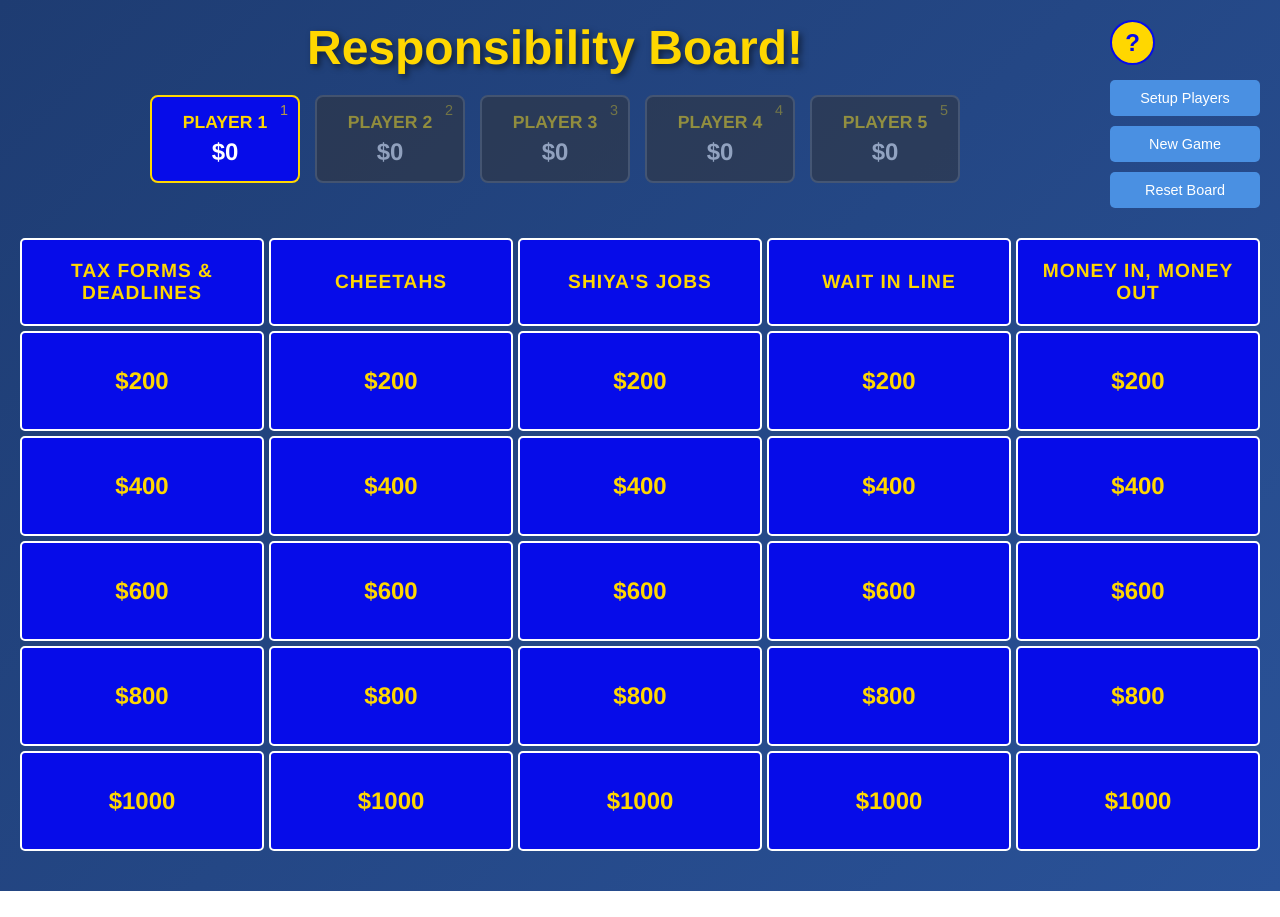
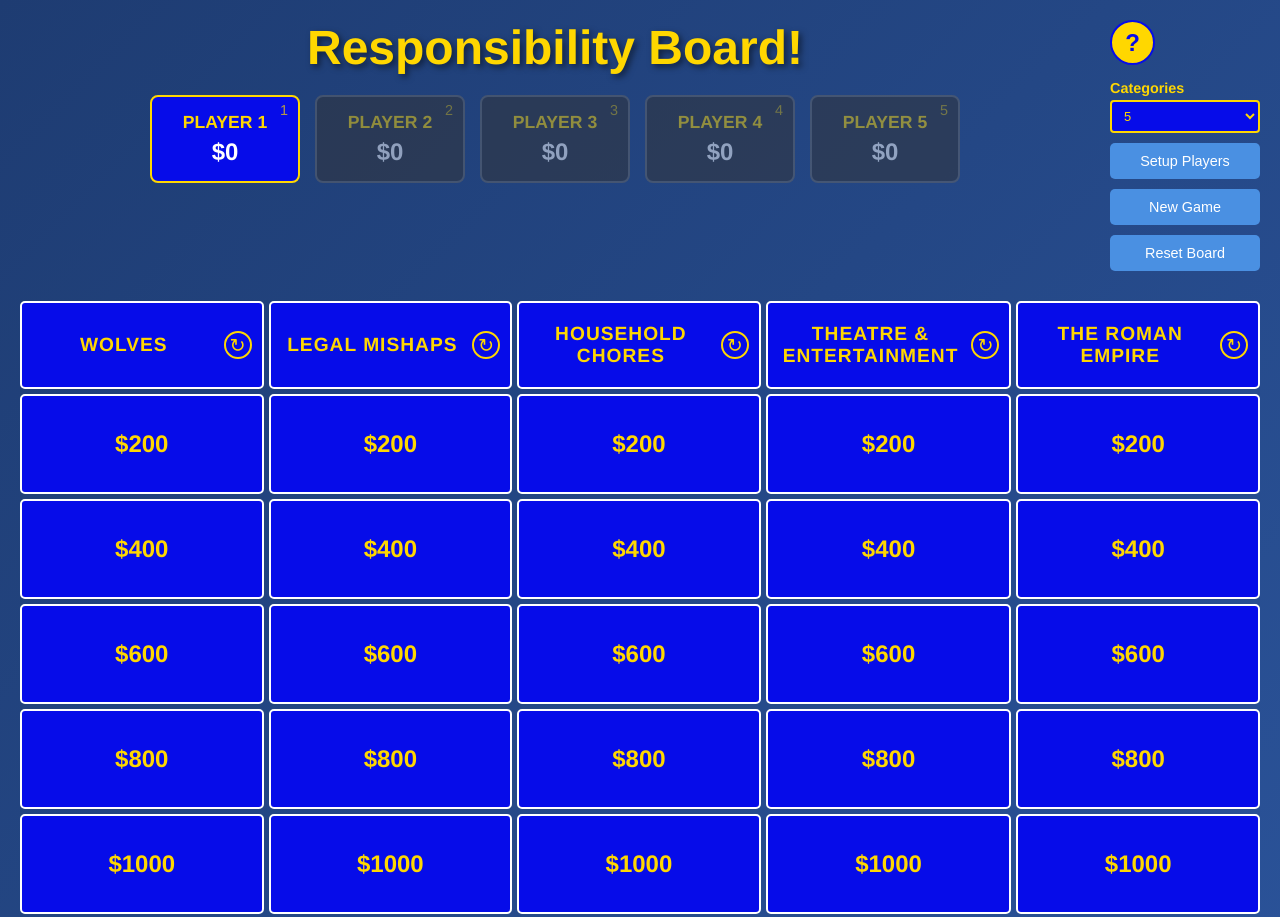
Before and after one commit to ianb/responsibility-board, a plain HTML site: page docs/index.html in a window 1280 px wide. Shown: the top 917 px of the page. Before the commit the page ends 891 px from the top, so only its background shows below. Drawn offline with Linux system fonts and the light colour scheme.

Commit message:
make categories more flexible for playing. Also add roman questions

```diff
--- a/docs/game.js
+++ b/docs/game.js
@@ -198,10 +198,26 @@ function renderBoard() {
   board.style.gridTemplateRows = `auto repeat(${numRows - 1}, 1fr)`;
 
   // Create category headers
-  categories.forEach((category) => {
+  categories.forEach((category, colIndex) => {
     const header = document.createElement("div");
     header.className = "category-header";
-    header.textContent = category.category;
+
+    const title = document.createElement("span");
+    title.className = "category-title";
+    title.textContent = category.category;
+    header.appendChild(title);
+
+    const swapBtn = document.createElement("button");
+    swapBtn.className = "swap-category-btn";
+    swapBtn.type = "button";
+    swapBtn.title = "Swap this category";
+    swapBtn.textContent = "↻";
+    swapBtn.addEventListener("click", (e) => {
+      e.stopPropagation();
+      swapCategory(colIndex);
+    });
+    header.appendChild(swapBtn);
+
     board.appendChild(header);
   });
 
@@ -491,6 +507,28 @@ function setupEventListeners() {
     // Close help modal with Escape key (handled in existing keydown handler)
   }
 
+  // Setup category count selector
+  const categoryCountSelect = document.getElementById("categoryCountSelect");
+  if (categoryCountSelect) {
+    categoryCountSelect.addEventListener("change", (e) => {
+      const value = e.target.value;
+      setCategoryCount(value);
+
+      // Reshuffle categories when the count changes
+      const newBoard = reshuffleCategories();
+      gameState.currentBoard = newBoard.name;
+
+      gameState.answeredQuestions = {};
+      gameState.currentQuestion = null;
+      gameState.currentBuzzer = null;
+      gameState.buzzerLocked = false;
+
+      saveGameState();
+      hideModal();
+      renderBoard();
+    });
+  }
+
   // Setup players button
   const setupBtn = document.getElementById("setupPlayersBtn");
   if (setupBtn) {
--- a/docs/index.html
+++ b/docs/index.html
@@ -17,6 +17,14 @@
         </div>
         <div class="header-sidebar">
           <button id="helpBtn" class="help-btn">?</button>
+          <div class="category-count">
+            <label for="categoryCountSelect">Categories</label>
+            <select id="categoryCountSelect">
+              <option value="3">3</option>
+              <option value="4">4</option>
+              <option value="5" selected>5</option>
+            </select>
+          </div>
           <button id="setupPlayersBtn" class="setup-btn">Setup Players</button>
           <button id="newGameBtn" class="control-btn">New Game</button>
           <button id="resetBtn" class="control-btn">Reset Board</button>
@@ -130,6 +138,7 @@
     </div>
 
     <script src="questions.js"></script>
+    <script src="swapCategory.js"></script>
     <script src="game.js"></script>
   </body>
 </html>
--- a/docs/questions.js
+++ b/docs/questions.js
@@ -405,6 +405,20 @@ The dishwasher rack where you're supposed to put glasses = What is the top rack?
 What rinse aid does in a dishwasher = What is prevent water spots?
 
 The cleaning product you should never mix with bleach = What is ammonia?
+
+[The Roman Empire]
+
+The Roman engineering innovation using arches to transport water = What are aqueducts?
+Julius Caesar's famous last words according to Shakespeare = What is 'Et tu, Brute'?
+The volcanic eruption that buried Pompeii in 79 CE = What is Mount Vesuvius?
+The first Roman Emperor after the Republic ended = Who is Augustus (or Octavian)?
+Caesar's rival who he defeated in civil war = Who is Pompey?
+The Roman practice of decimating a unit meant killing this fraction = What is one-tenth?
+The brothers who according to legend founded Rome = Who are Romulus and Remus?
+The animal that supposedly nursed Romulus and Remus = What is a wolf (or she-wolf)?
+The Carthaginian general who crossed the Alps with elephants = Who is Hannibal?
+The series of wars between Rome and Carthage = What are the Punic Wars?
+The Eastern Roman Empire that lasted until 1453 = What is the Byzantine Empire?
 `;
 
 // Point values for questions (standard Jeopardy format)
@@ -463,6 +477,16 @@ function parseCategoriesText(text) {
 // Parse all categories
 const ALL_CATEGORIES = parseCategoriesText(boardsText);
 
+// How many categories to use when generating a board
+let CATEGORY_COUNT = 5;
+
+function setCategoryCount(count) {
+  const n = parseInt(count, 10);
+  if (!isNaN(n) && n > 0) {
+    CATEGORY_COUNT = Math.min(n, ALL_CATEGORIES.length);
+  }
+}
+
 // Cache for random board selections (keyed by board name/session)
 const RANDOM_BOARD_CACHE = {};
 
@@ -476,15 +500,15 @@ function shuffleArray(array) {
   return shuffled;
 }
 
-// Pick 5 random categories
-function getRandomCategories(count = 5) {
+// Pick random categories
+function getRandomCategories(count = CATEGORY_COUNT) {
   const shuffled = shuffleArray(ALL_CATEGORIES);
   return shuffled.slice(0, Math.min(count, shuffled.length));
 }
 
 // Generate a new random board
 function generateRandomBoard() {
-  const randomCategories = getRandomCategories(5);
+  const randomCategories = getRandomCategories(CATEGORY_COUNT);
   return {
     name: "Random",
     categories: randomCategories,
--- a/docs/style.css
+++ b/docs/style.css
@@ -35,6 +35,28 @@ header {
   flex-direction: column;
   gap: 10px;
   min-width: 150px;
+}
+
+.category-count {
+  display: flex;
+  flex-direction: column;
+  gap: 4px;
+  font-size: 0.9em;
+  color: #ffd700;
+}
+
+.category-count label {
+  font-weight: bold;
+}
+
+.category-count select {
+  padding: 6px 8px;
+  font-size: 0.9em;
+  background: #060ce9;
+  color: #ffd700;
+  border: 2px solid #ffd700;
+  border-radius: 4px;
+  cursor: pointer;
 }
 
 header h1 {
@@ -214,18 +236,46 @@ header h1 {
 .category-header {
   background: #060ce9;
   color: #ffd700;
-  padding: 20px 10px;
-  text-align: center;
+  padding: 10px 10px 10px 10px;
   font-size: 1.2em;
   font-weight: bold;
   border: 2px solid #fff;
   border-radius: 5px;
   display: flex;
   align-items: center;
-  justify-content: center;
+  justify-content: space-between;
   min-height: 80px;
   text-transform: uppercase;
   letter-spacing: 1px;
+}
+
+.category-title {
+  flex: 1;
+  text-align: center;
+  padding: 10px 5px;
+}
+
+.swap-category-btn {
+  background: transparent;
+  border: 2px solid #ffd700;
+  color: #ffd700;
+  border-radius: 50%;
+  width: 28px;
+  height: 28px;
+  display: flex;
+  align-items: center;
+  justify-content: center;
+  font-size: 1em;
+  cursor: pointer;
+  margin-left: 8px;
+  flex-shrink: 0;
+  transition: background 0.3s, color 0.3s, transform 0.2s;
+}
+
+.swap-category-btn:hover {
+  background: #ffd700;
+  color: #060ce9;
+  transform: scale(1.05);
 }
 
 .cell {
--- /dev/null
+++ b/docs/swapCategory.js
@@ -0,0 +1,44 @@
+// Swap out a specific category column for a new random one
+function swapCategory(columnIndex) {
+  const currentBoardData = getBoard(gameState.currentBoard);
+  if (!currentBoardData) return;
+
+  const categories = currentBoardData.categories;
+  if (!categories || !categories[columnIndex]) return;
+
+  // Build a set of category names currently on the board
+  const usedNames = new Set(categories.map((c) => c.category));
+
+  // Filter available categories that are not currently on the board
+  const available = ALL_CATEGORIES.filter((c) => !usedNames.has(c.category));
+
+  if (available.length === 0) {
+    // No alternative categories left
+    alert("No more unused categories available to swap in.");
+    return;
+  }
+
+  // Pick a random new category
+  const newCategory = available[Math.floor(Math.random() * available.length)];
+
+  // Replace the category in the board
+  categories[columnIndex] = newCategory;
+
+  // Clear answered questions for this column
+  Object.keys(gameState.answeredQuestions).forEach((key) => {
+    const [colStr] = key.split("-");
+    const col = parseInt(colStr, 10);
+    if (col === columnIndex) {
+      delete gameState.answeredQuestions[key];
+    }
+  });
+
+  // Reset any currently open question
+  gameState.currentQuestion = null;
+  gameState.currentBuzzer = null;
+  gameState.buzzerLocked = false;
+
+  saveGameState();
+  hideModal();
+  renderBoard();
+}
```
